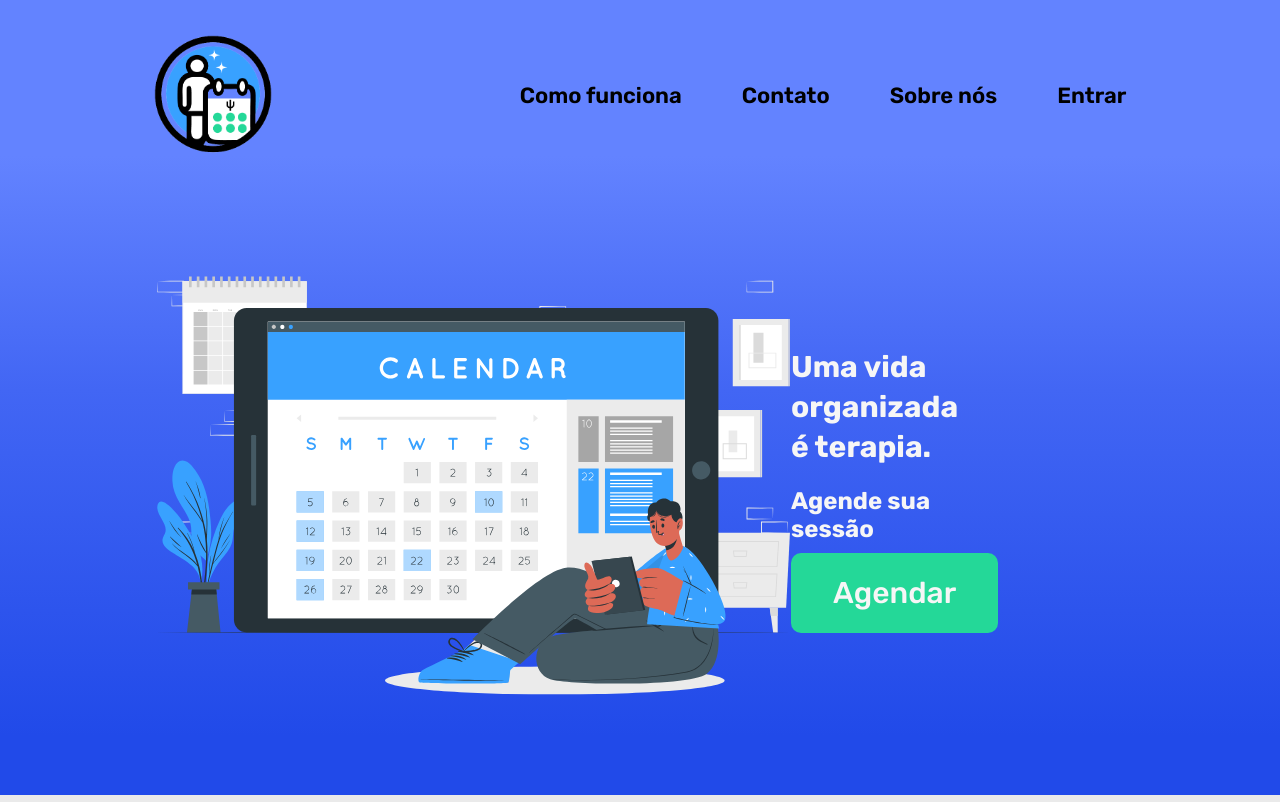
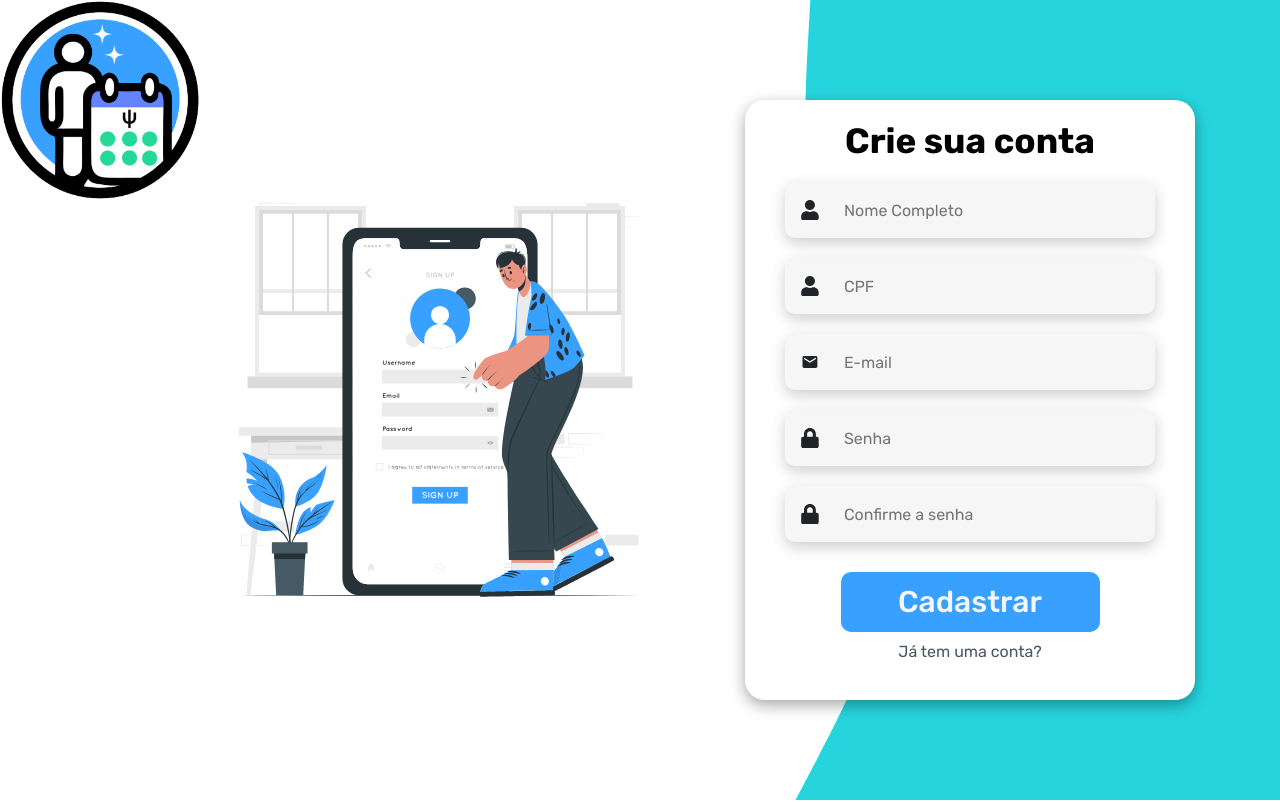
Before and after one commit to yuriTakamisawaRibeiro/TeralinkFront, a React (Vite) app: page / in a window 1280 px wide. Shown: the top 802 px of the page. Built offline with nearby package versions, Linux system fonts and the light colour scheme.

Commit message:
add nodejs signup

```diff
--- a/src/components/FormBox/styles.js
+++ b/src/components/FormBox/styles.js
@@ -2,7 +2,7 @@ import styled from 'styled-components'
 
 export const Container = styled.div`
     background-color: #FFFFFF;
-    height: 500px;
+    height: 600px;
     width: 450px;
     /* margin-right:30px; */
     border-radius:20px;
--- a/src/main.jsx
+++ b/src/main.jsx
@@ -8,6 +8,6 @@ import { Home } from './pages/Home';
 ReactDOM.createRoot(document.getElementById('root')).render(
   <React.StrictMode>
     <GlobalStyle/>
-    <Home />
+    <SigninPatient />
   </React.StrictMode>,
 )
--- a/src/pages/SignInPatient/index.jsx
+++ b/src/pages/SignInPatient/index.jsx
@@ -1,12 +1,12 @@
-import { Container, Logo, Welcome,Content, Title, Wave} from "./styles";
+import { Container, Logo, Welcome, Content, Title, Wave } from "./styles";
 import { ButtonSignUpIn } from "../../components/ButtonSignUpIn";
 import { FormBox } from "../../components/FormBox";
 import teralinklogo from '../../assets/teralinklogo.png';
 import welcome from '../../assets/welcome.svg';
 import wave from '../../assets/wave.svg';
 import { InputSignUpIn } from "../../components/InputSignUpIn";
-import {FaUser, FaLock  } from "react-icons/fa"
-import {MdEmail} from "react-icons/md"
+import { FaUser, FaLock } from "react-icons/fa";
+import { MdEmail } from "react-icons/md";
 import { api } from "../../services/api";
 import { useState } from "react";
 
@@ -15,9 +15,16 @@ export const SigninPatient = () => {
     const [cpf, setCpf] = useState('');
     const [email, setEmail] = useState('');
     const [password, setPassword] = useState('');
+    const [confirmPassword, setConfirmPassword] = useState(''); // Estado para confirmação de senha
 
     const handleRegisterClick = async () => {
+        if (password!== confirmPassword) {
+            alert('As senhas não correspondem.');
+            return; // Interrompe a execução se as senhas não corresponderem
+        }
+
         const user = {
+            userType: '1', // Adiciona o userType automaticamente com valor '1'
             name,
             cpf,
             email,
@@ -25,14 +32,13 @@ export const SigninPatient = () => {
         };
 
         try {
-            await api.post('/user', user);
+            await api.post('/auth/signup', user); // Certifique-se de que a rota '/auth/signup' está correta
             alert('Usuário cadastrado com sucesso!');
-            // Limpa os campos de entrada
             setName('');
             setCpf('');
             setEmail('');
             setPassword('');
-            // Recarrega a página
+            setConfirmPassword(''); // Limpa o campo de confirmação de senha
             window.location.reload();
         } catch (error) {
             alert('Erro ao cadastrar usuário, tente novamente.');
@@ -46,13 +52,14 @@ export const SigninPatient = () => {
             <Wave src={wave} alt="background de uma onda"/>
             <Content>
                 <FormBox>
-                <Title>Crie sua conta</Title>
-                <InputSignUpIn  value={name} onChange={e => setName(e.target.value)} type="text" placeholder="Nome Completo" icon={FaUser} />
-                <InputSignUpIn value={cpf} onChange={e => setCpf(e.target.value)} type= "text" placeholder="CPF" icon={FaUser } />
-                <InputSignUpIn value={email} onChange={e => setEmail(e.target.value)} type= "email" placeholder="E-mail" icon={MdEmail} />
-                <InputSignUpIn value={password} onChange={e => setPassword(e.target.value)} type= "password" placeholder="Senha" icon={FaLock} />
-                <ButtonSignUpIn onClick={handleRegisterClick} title="Cadastrar" />
-                <a href='/'>Já tem uma conta?</a>
+                    <Title>Crie sua conta</Title>
+                    <InputSignUpIn value={name} onChange={e => setName(e.target.value)} type="text" placeholder="Nome Completo" icon={FaUser} />
+                    <InputSignUpIn value={cpf} onChange={e => setCpf(e.target.value)} type="text" placeholder="CPF" icon={FaUser} />
+                    <InputSignUpIn value={email} onChange={e => setEmail(e.target.value)} type="email" placeholder="E-mail" icon={MdEmail} />
+                    <InputSignUpIn value={password} onChange={e => setPassword(e.target.value)} type="password" placeholder="Senha" icon={FaLock} />
+                    <InputSignUpIn value={confirmPassword} onChange={e => setConfirmPassword(e.target.value)} type="password" placeholder="Confirme a senha" icon={FaLock} />
+                    <ButtonSignUpIn onClick={handleRegisterClick} title="Cadastrar" />
+                    <a href='/'>Já tem uma conta?</a>
                 </FormBox>
             </Content>
         </Container>
--- a/src/services/api.js
+++ b/src/services/api.js
@@ -1,7 +1,7 @@
 import axios from 'axios';
 
 const api = axios.create({
- baseURL: 'http://localhost:8080',
+ baseURL: 'http://localhost:3000',
 });
 
 export { api };
```
